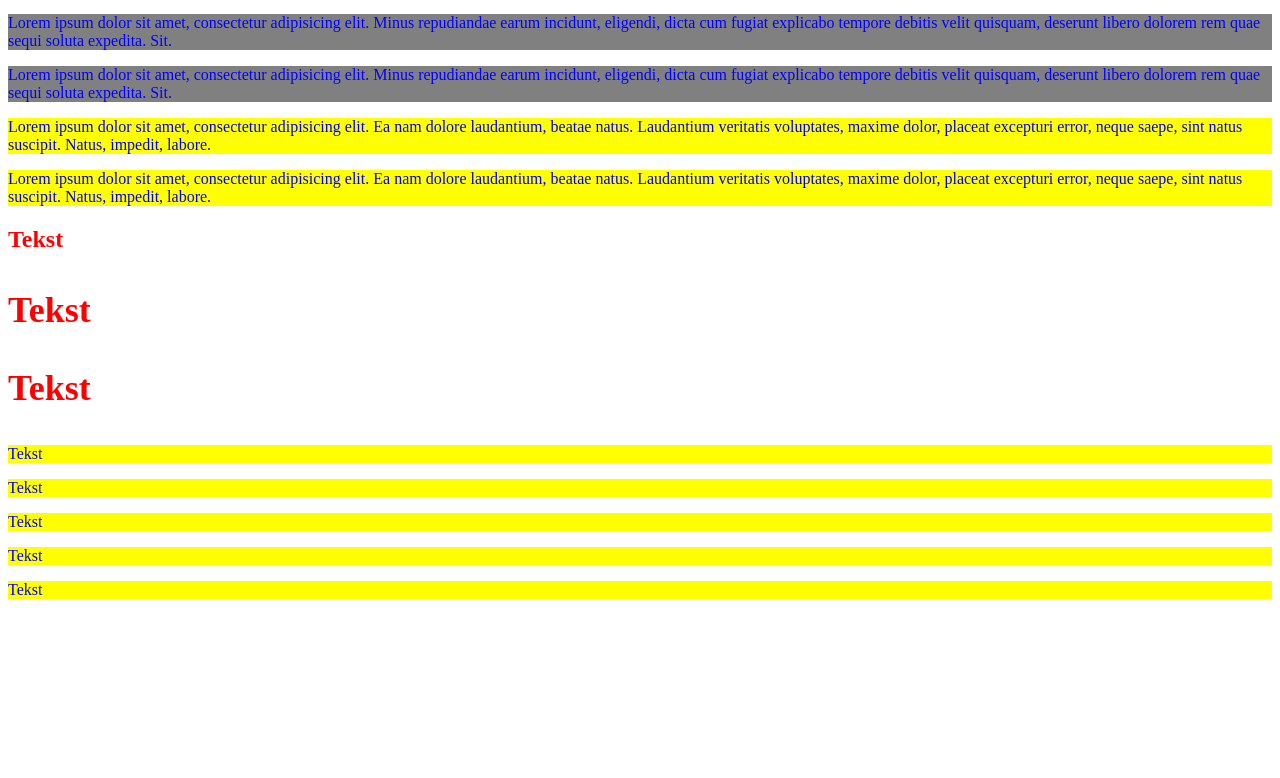
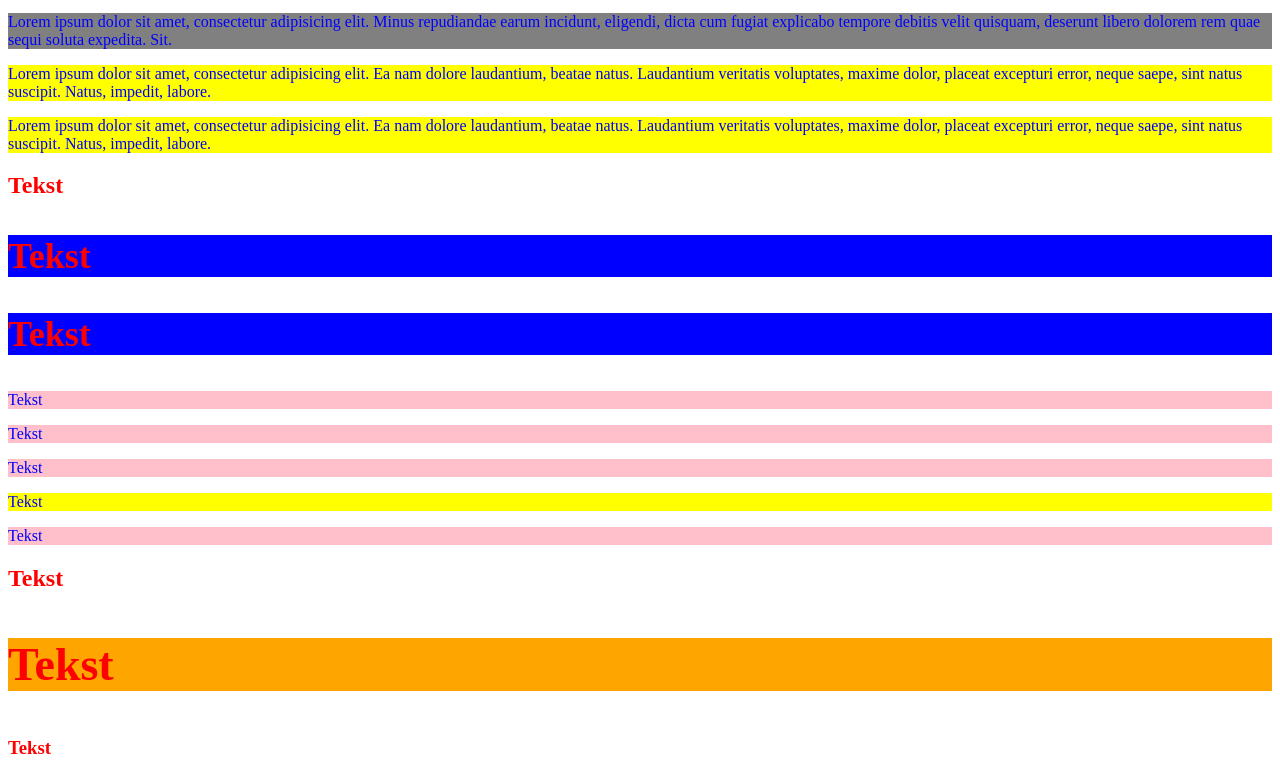
Before and after one commit to tpielaszkiewicz/css_wstep, a plain HTML site: page index.html in a window 1280 px wide. Shown: the part 1507-2285 px from the top of the page. Before the commit the page ends 2122 px from the top, so only its background shows below. Drawn offline with Linux system fonts and the light colour scheme.

Commit message:
poprawka

```diff
--- a/css/style.css
+++ b/css/style.css
@@ -32,15 +32,17 @@ h3 {
 }
 
 .wykluczajacy p:not(.not){
-    background-color: 40px;
+    background-color: pink;
 
 }
 /* bezposrednie rodzenstwo*/
-h2 + h3{
-    font-size: 36px;
+.bezprodzenstwo h2 + h3{
+    font-size: 46px;
+    background-color: orange;
 }
 
 /* selektor rodzenstwa*/
 .rodzenstwo h2 ~ h3{
     font-size: 36px;
+    background-color: blue;
 }
--- a/index.html
+++ b/index.html
@@ -78,6 +78,12 @@
     <p class="not">Tekst</p>
     <p>Tekst</p>
 </div>
+<!-- bezposrednie rodzenstwo-->
+<div class="bezprodzenstwo">
+        <h2>Tekst</h2>
+        <h3>Tekst</h3>
+        <h3>Tekst</h3>
+</div>
 
 </body>
 
```
